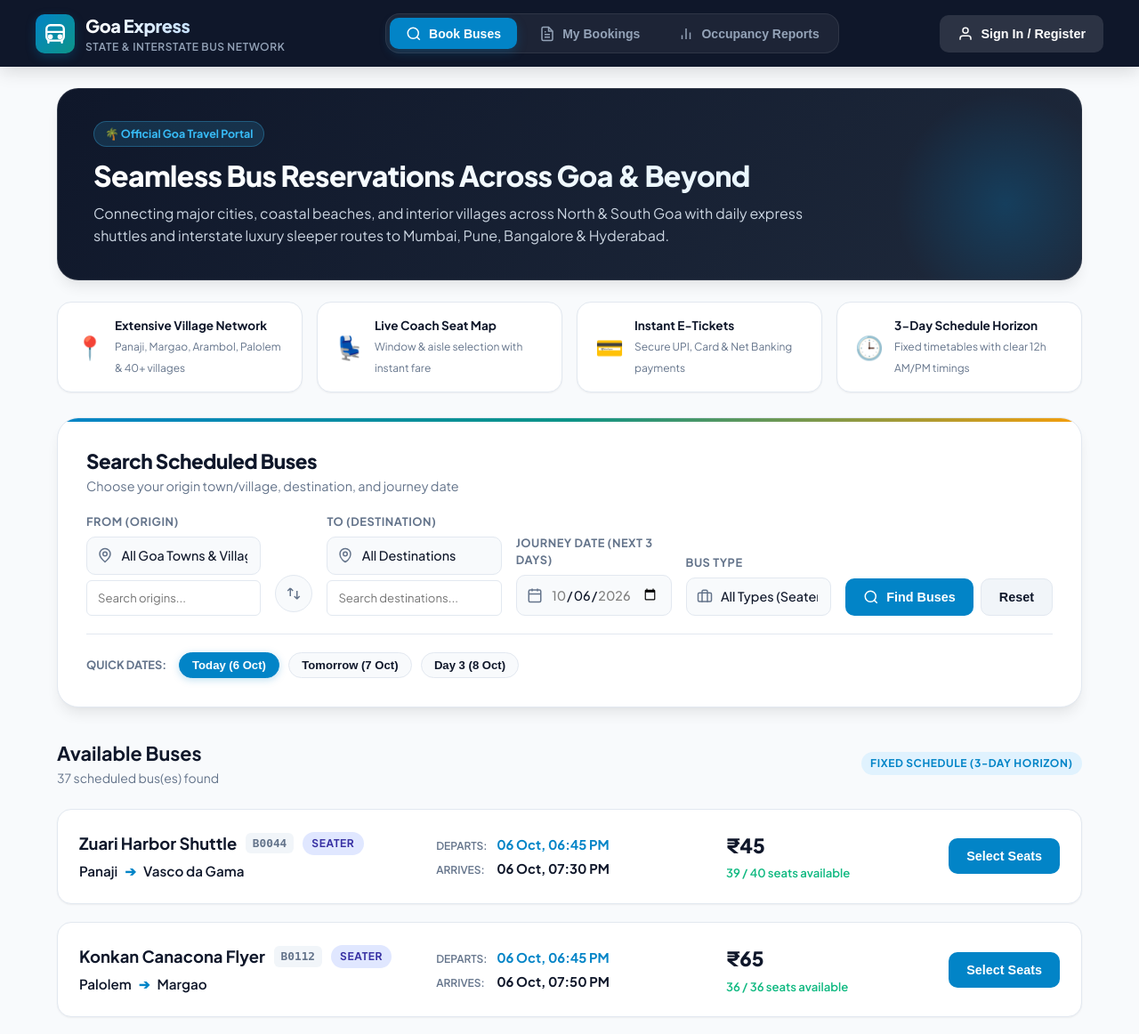
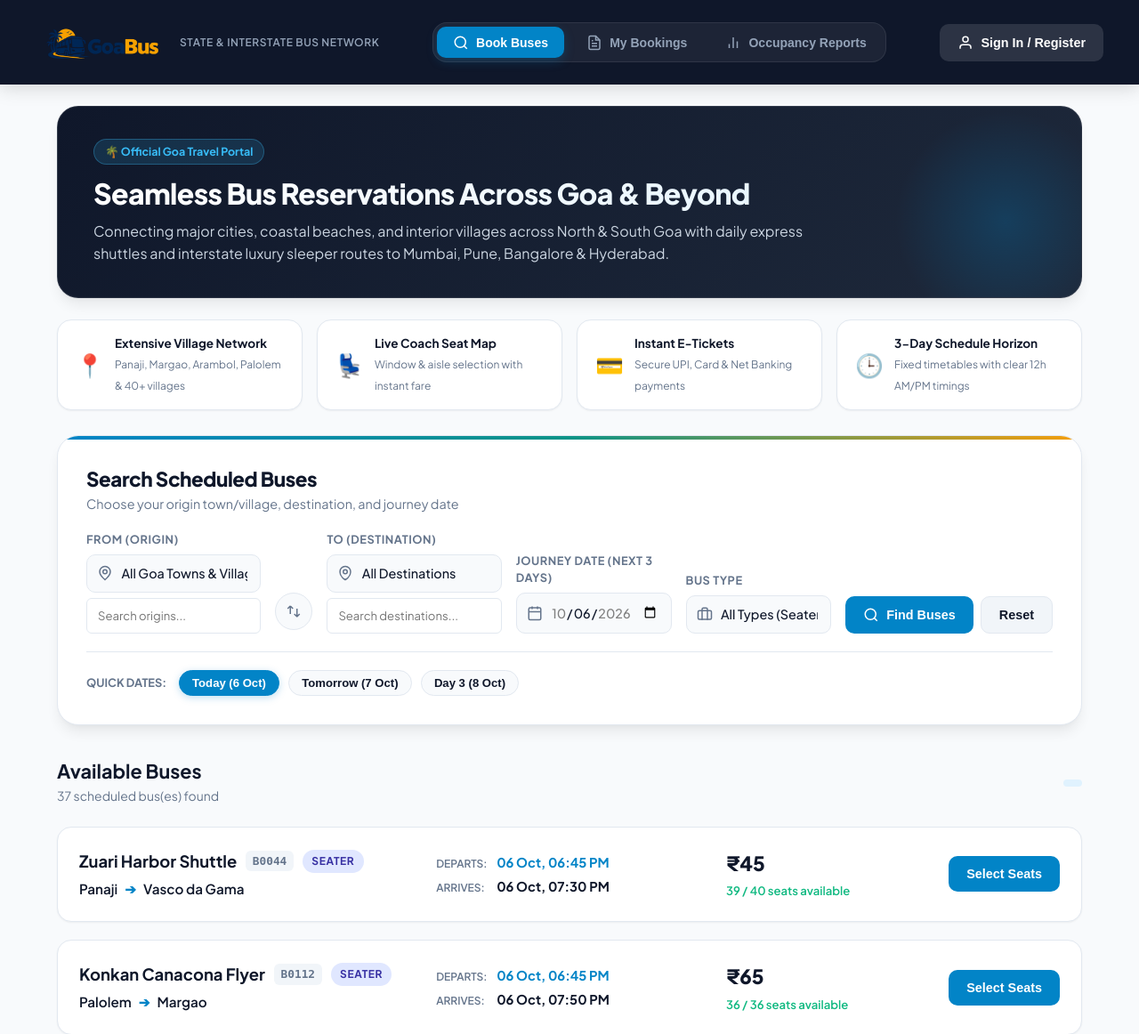
Before and after one commit to ArnavNKamat/Bus-Reservation-System, a Flask app: page / in a window 1280 px wide. Shown: the top 1162 px of the page at 89% size. Run offline with Flask 3, Linux system fonts and the light colour scheme.

Commit message:
Apply GoaBus branding and logo
- Use logo.png in the navigation and as the favicon
- Update page title, footer, README, and static demo ticket branding
- Include the logo in the GitHub Pages build

Co-authored-by: Copilot <223556219+Copilot@users.noreply.github.com>

```diff
--- a/web/static/css/style.css
+++ b/web/static/css/style.css
@@ -1,5 +1,5 @@
 /* ==========================================================================
-   Goa Express - Bus Reservation System Stylesheet
+   GoaBus - Bus Reservation System Stylesheet
    Modern, Clean, Responsive & Feature-Rich Design
    ========================================================================== */
 
@@ -98,16 +98,12 @@ body {
     cursor: pointer;
 }
 
-.brand-icon {
-    width: 44px;
-    height: 44px;
-    background: linear-gradient(135deg, var(--primary), var(--accent));
-    color: white;
-    border-radius: var(--radius-md);
-    display: flex;
-    align-items: center;
-    justify-content: center;
-    box-shadow: 0 4px 12px var(--primary-glow);
+.brand-logo {
+    display: block;
+    width: 150px;
+    height: 68px;
+    flex: 0 0 auto;
+    object-fit: contain;
 }
 
 .brand-title {
--- a/web/templates/index.html
+++ b/web/templates/index.html
@@ -3,7 +3,8 @@
 <head>
     <meta charset="UTF-8">
     <meta name="viewport" content="width=device-width, initial-scale=1.0">
-    <title>Goa Express - Bus Reservation System</title>
+    <title>GoaBus - Bus Reservation System</title>
+    <link rel="icon" type="image/png" href="{{ url_for('static', filename='logo.png') }}">
     <link rel="preconnect" href="https://fonts.googleapis.com">
     <link rel="preconnect" href="https://fonts.gstatic.com" crossorigin>
     <link href="https://fonts.googleapis.com/css2?family=Plus+Jakarta+Sans:wght@400;500;600;700;800&display=swap" rel="stylesheet">
@@ -13,19 +14,9 @@
     <!-- Top Navigation Bar -->
     <header class="navbar">
         <div class="nav-container">
-            <div class="brand" id="brandLogo">
-                <div class="brand-icon">
-                    <svg viewBox="0 0 24 24" width="26" height="26" fill="none" stroke="currentColor" stroke-width="2.2" stroke-linecap="round" stroke-linejoin="round">
-                        <rect x="3" y="3" width="18" height="16" rx="4"></rect>
-                        <path d="M3 10h18"></path>
-                        <circle cx="7" cy="15" r="1.5" fill="currentColor"></circle>
-                        <circle cx="17" cy="15" r="1.5" fill="currentColor"></circle>
-                        <path d="M5 19v2"></path>
-                        <path d="M19 19v2"></path>
-                    </svg>
-                </div>
+            <div class="brand" id="brandLogo" aria-label="GoaBus">
+                <img class="brand-logo" src="{{ url_for('static', filename='logo.png') }}" alt="GoaBus - State and Interstate Bus Network">
                 <div class="brand-text">
-                    <span class="brand-title">Goa Express</span>
                     <span class="brand-subtitle">State & Interstate Bus Network</span>
                 </div>
             </div>
@@ -201,7 +192,7 @@
                         <p class="results-subtitle" id="resultsCount">Loading schedules...</p>
                     </div>
                     <div class="quick-filter-badges">
-                        <span class="badge badge-info" id="activeFilterBadge">Fixed Schedule (3-Day Horizon)</span>
+                        <span class="badge badge-info" id="activeFilterBadge"></span>
                     </div>
                 </div>
 
@@ -619,11 +610,11 @@
     <footer class="footer">
         <div class="footer-container">
             <div class="footer-links">
-                <strong>Goa Express Bus Reservation Portal</strong>
+                <strong>GoaBus Reservation Portal</strong>
                 <span>• Official Timetable System</span>
                 <span>• 12-Hour AM/PM Real-Time Scheduling</span>
             </div>
-            <p>© 2026 Goa Express Bus Network. Developed by Arnav Kamat.</p>
+            <p>&copy; 2026 GoaBus. Developed by Arnav Kamat.</p>
         </div>
     </footer>
 
```
Also changed, not shown: scripts/build_pages.py (+13 -2 lines), README.md, web/static/logo.png (added).
